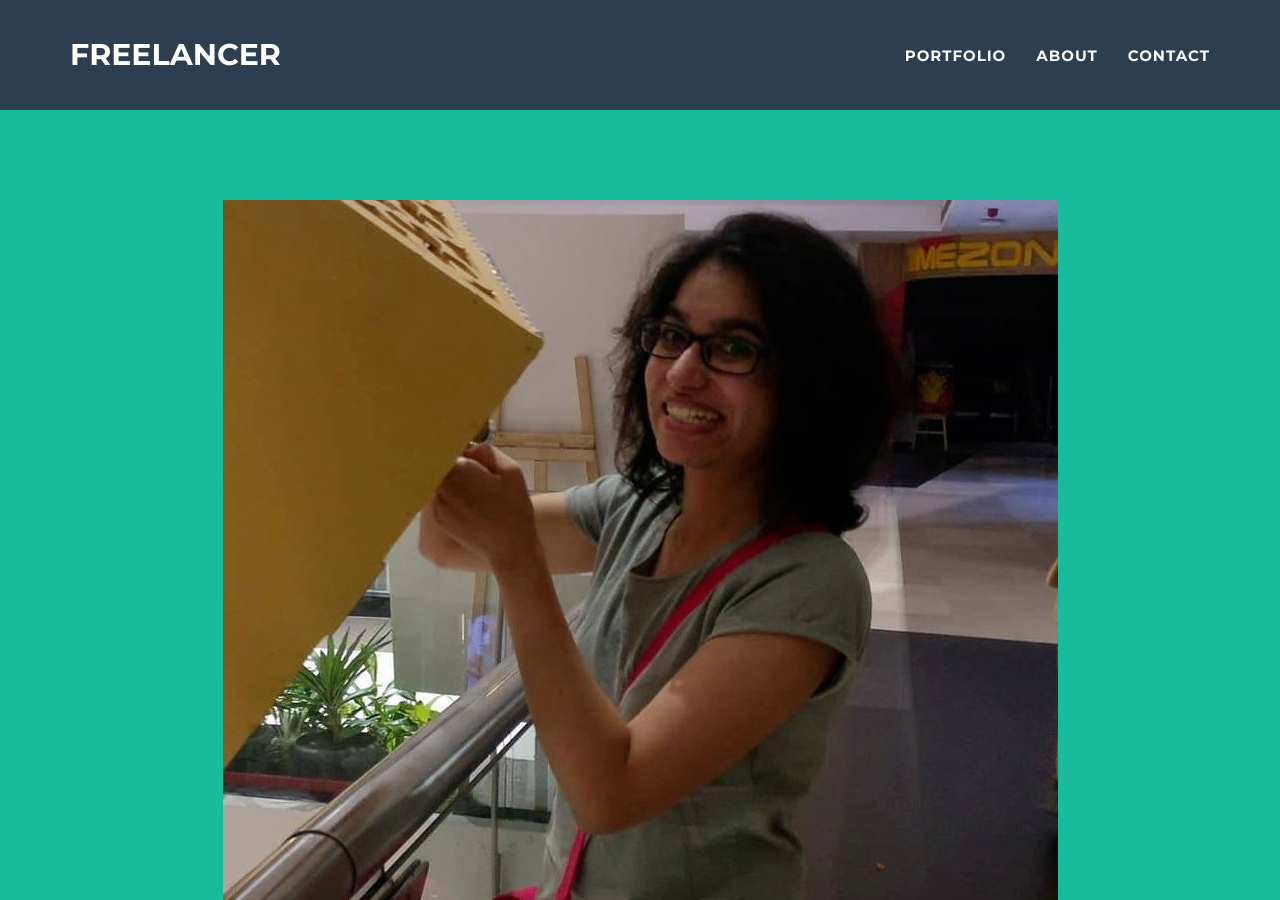
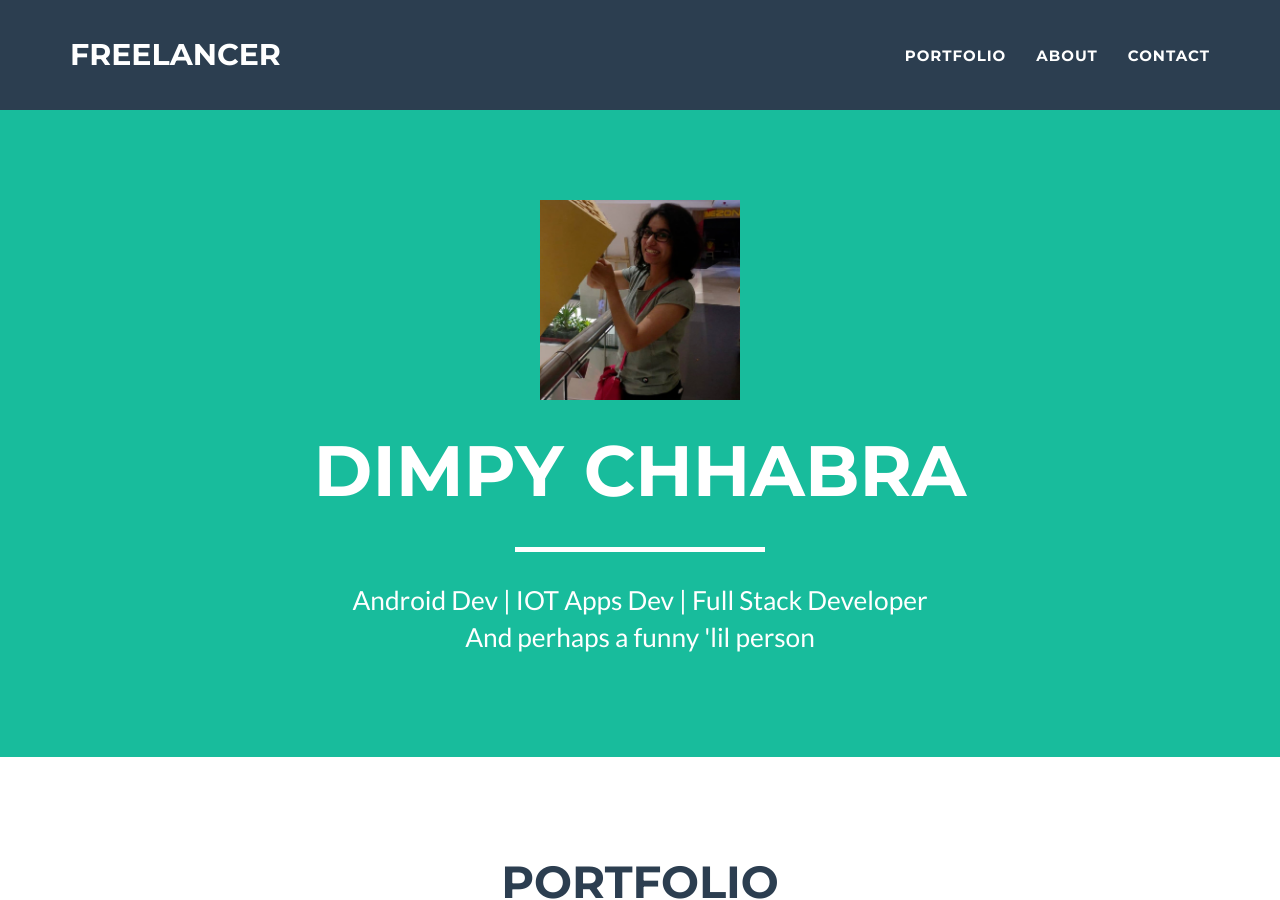
Before and after one commit to CREVIOS/dimpy-chhabra.github.io, a Jekyll site: the page built from index.html, in a window 1280 px wide and 900 px high. Built offline with Jekyll 4.4.1, drawn with Linux system fonts in a browser that asks for light colours.

Commit message:
slight edit

```diff
--- a/_includes/header.html
+++ b/_includes/header.html
@@ -3,7 +3,7 @@
         <div class="container">
             <div class="row">
                 <div class="col-lg-12">
-                    <img class="img-responsive" src="img/profile.png" alt="">
+                    <img class="img-responsive" src="img/profile.png" alt="Dimpy Chhabra" width="200" height="250">
                     <div class="intro-text">
                         <span class="name">Dimpy Chhabra</span> <!-- {{ site.title }} -->
                         <hr class="star-light">
```
